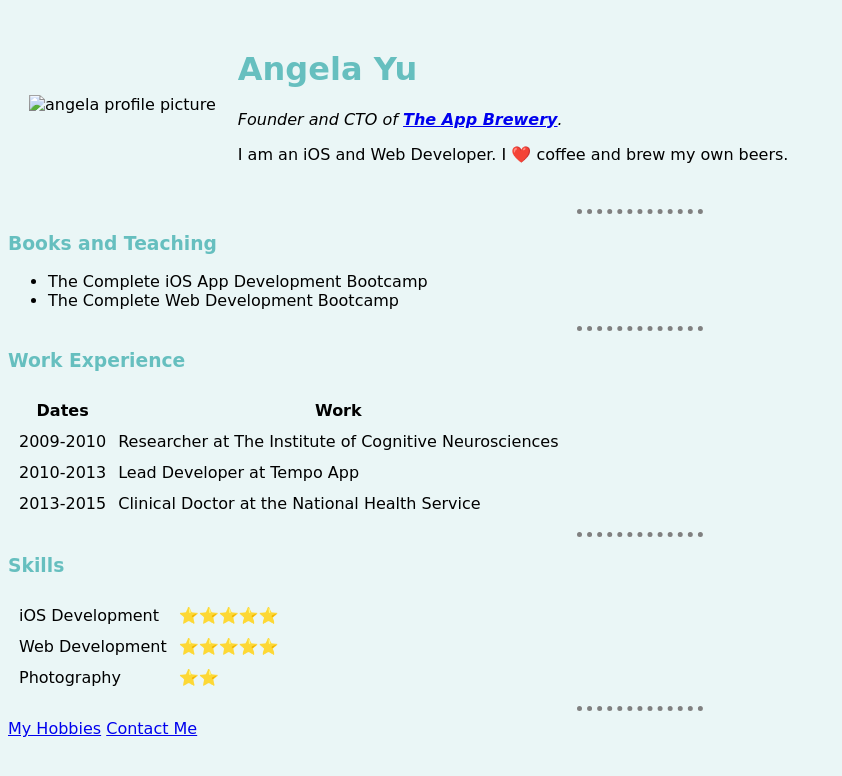
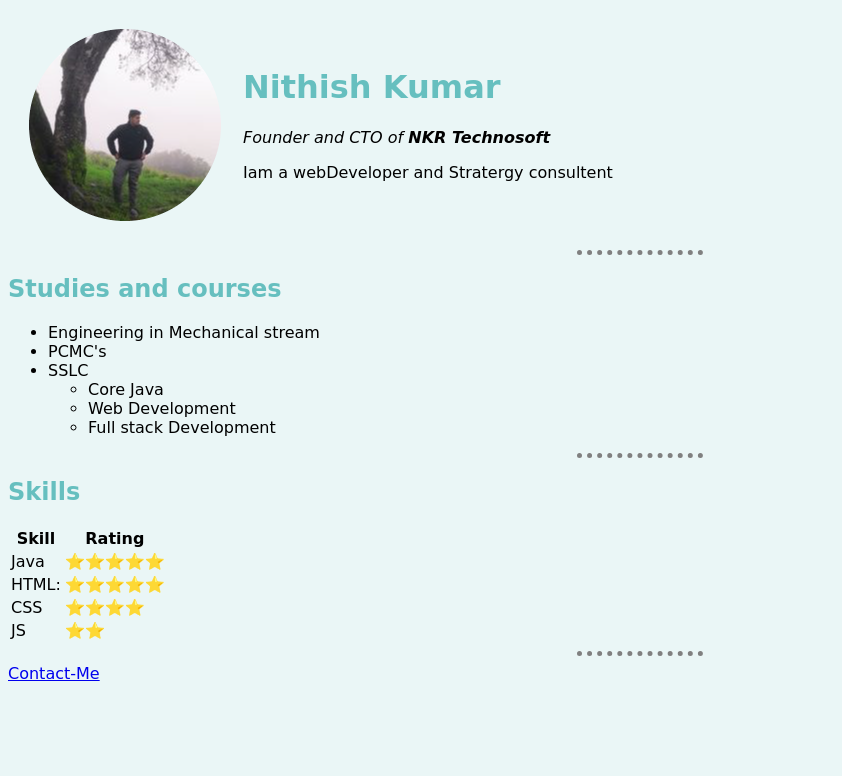
Before and after one commit to Nithishkumarr/WebDevudemy, a plain HTML site: page index.html in a window 1280 px wide. Shown: the whole page, without its empty margins (0-842 px from the left). Drawn offline with Linux system fonts and the light colour scheme.

Commit message:
updated index to nkr profile'

```diff
--- a/index.html
+++ b/index.html
@@ -1,72 +1,72 @@
-<!DOCTYPE html>
-<html>
+
+<html lang="en">
 
 <head>
-  <meta charset="utf-8">
-  <title>Angela's Personal Site</title>
+  <meta charset="UTF-8">
+  <meta http-equiv="X-UA-Compatible" content="IE=edge">
+  <meta name="viewport" content="width=device-width, initial-scale=1.0">
+  <title>Nithish kumar's personal website</title>
   <link rel="stylesheet" href="/css/styles.css">
 </head>
 
 <body>
-  <table cellspacing="20">
+  <table cellSpacing="20">
     <tr>
-      <td><img src="images/angela.png" alt="angela profile picture"></td>
       <td>
-        <h1>Angela Yu</h1>
-        <p><em>Founder and CTO of <strong><a href="https://www.appbrewery.co/">The App Brewery</a></strong>.</em></p>
-        <p>I am an iOS and Web Developer. I ❤️ coffee and brew my own beers.</p>
+        <img src="nkt-twit-modified.png" alt="Nithish Image picture">
+      </td>
+      <td>
+        <h1>Nithish Kumar</h1>
+        <p><em>Founder and CTO of <strong>NKR Technosoft</strong></em></p>
+        <p>Iam a webDeveloper and Stratergy consultent</p>
       </td>
     </tr>
   </table>
+
+
   <hr>
-  <h3>Books and Teaching</h3>
+  <h2>Studies and courses</h2>
   <ul>
-    <li>The Complete iOS App Development Bootcamp</li>
-    <li>The Complete Web Development Bootcamp</li>
+    <li>Engineering in Mechanical stream</li>
+    <li>PCMC's</li>
+    <li>SSLC</li>
+    <ul>
+      <li>Core Java</li>
+      <li>Web Development</li>
+      <li>Full stack Development</li>
+    </ul>
   </ul>
   <hr>
-  <h3>Work Experience</h3>
-  <table cellspacing="10">
+  <h2>Skills</h2>
+  <table>
     <thead>
       <tr>
-        <th>Dates</th>
-        <th>Work</th>
+        <th>Skill</th>
+        <th>Rating</th>
       </tr>
     </thead>
     <tbody>
       <tr>
-        <td>2009-2010</td>
-        <td>Researcher at The Institute of Cognitive Neurosciences</td>
+        <td>Java</td>
+        <td>⭐⭐⭐⭐⭐</td>
       </tr>
       <tr>
-        <td>2010-2013</td>
-        <td>Lead Developer at Tempo App</td>
+        <td>HTML:</td>
+        <td>⭐⭐⭐⭐⭐</td>
       </tr>
       <tr>
-        <td>2013-2015</td>
-        <td>Clinical Doctor at the National Health Service</td>
+        <td>CSS</td>
+        <td>⭐⭐⭐⭐</td>
+      </tr>
+      <tr>
+        <td>JS</td>
+        <td>⭐⭐</td>
       </tr>
     </tbody>
   </table>
   <hr>
-  <h3>Skills</h3>
-  <table cellspacing="10">
-    <tr>
-      <td>iOS Development</td>
-      <td>⭐️⭐️⭐️⭐️⭐️</td>
-    </tr>
-    <tr>
-      <td>Web Development</td>
-      <td>⭐️⭐️⭐️⭐️⭐️</td>
-    </tr>
-    <tr>
-      <td>Photography</td>
-      <td>⭐️⭐️</td>
-    </tr>
-  </table>
-  <hr>
-  <a href="hobbies.html">My Hobbies</a>
-  <a href="contact-me.html">Contact Me</a>
+
+  <a href="support-contact.html">Contact-Me</a>
 </body>
 
 </html>
```
